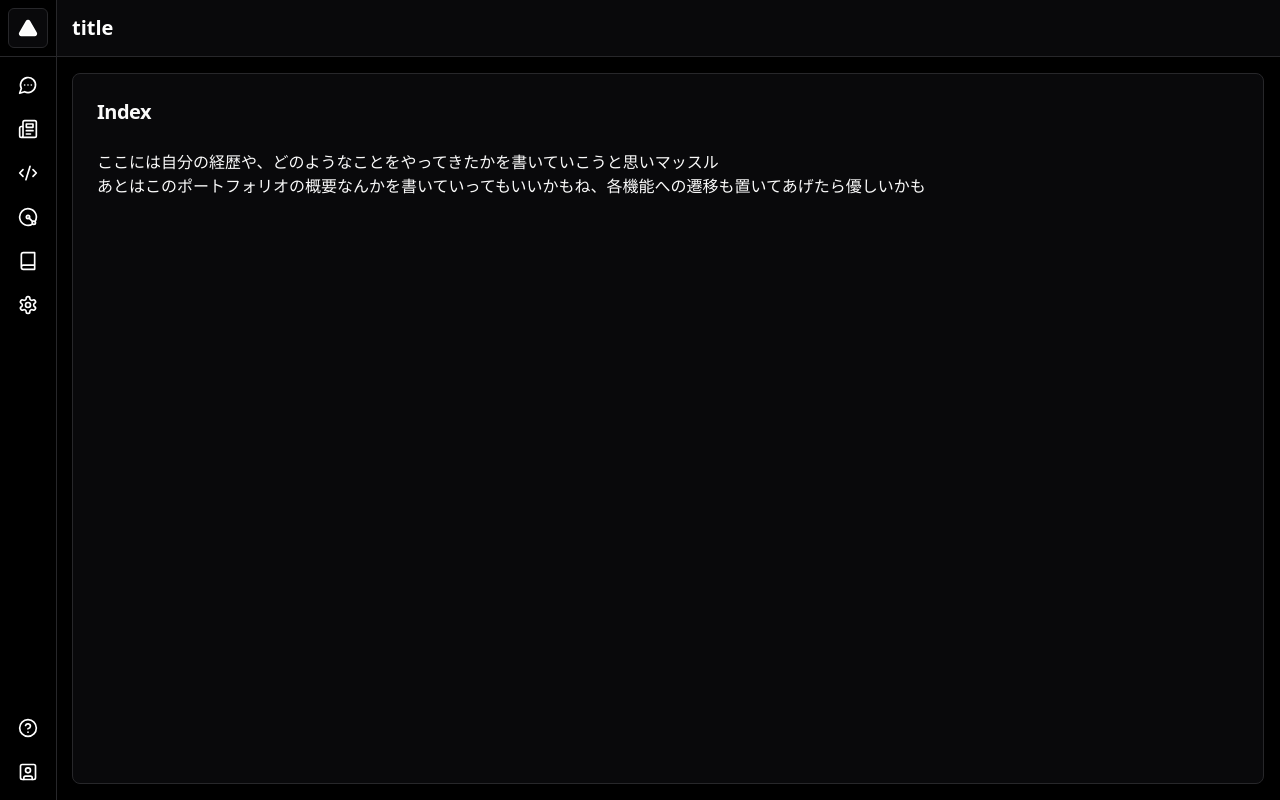
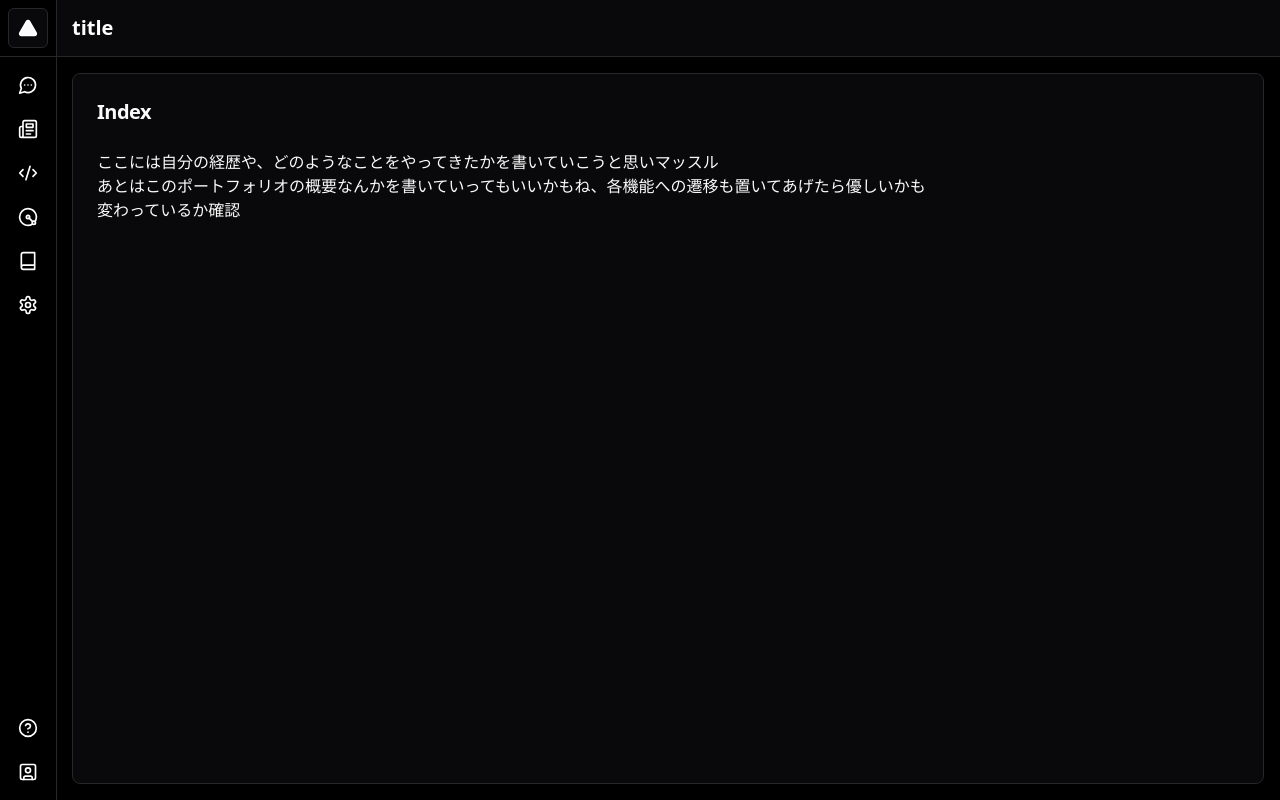
Before and after one commit to sunjin110/folio, a React (Create React App) app in the folder reolio/: page / in a window 1280 px wide. Built offline with nearby package versions, Linux system fonts and the light colour scheme.

Commit message:
feat: reolio deploy actions

```diff
--- a/reolio/src/pages/index.tsx
+++ b/reolio/src/pages/index.tsx
@@ -16,6 +16,9 @@ const Home: React.FC = () => {
           <div>
             あとはこのポートフォリオの概要なんかを書いていってもいいかもね、各機能への遷移も置いてあげたら優しいかも
           </div>
+          <div>
+            変わっているか確認
+          </div>
         </CardContent>
       </Card>
     </Navigation>
```
Also changed, not shown: 1 other file (tests, documents, lock files or other folders).
